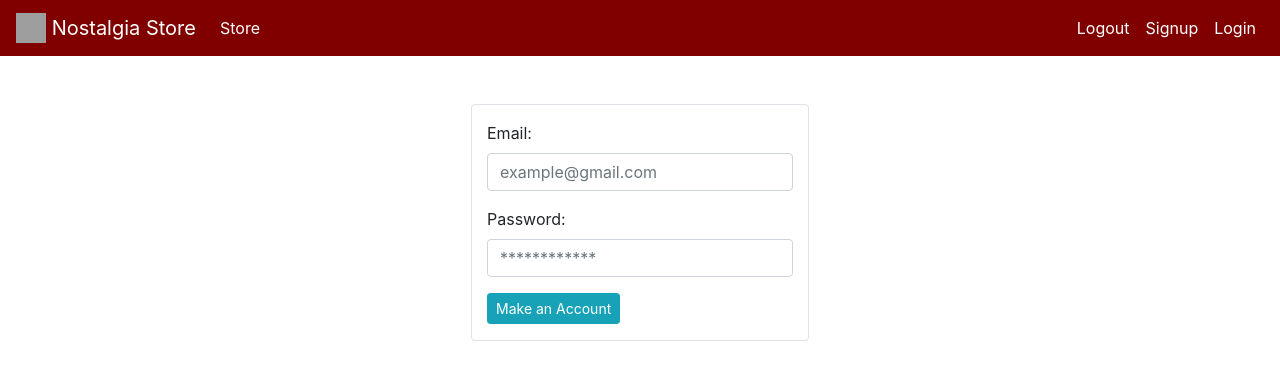
After one commit to satyakinkohli/Ashoka_AP1, a Django app: page /signup in a window 1280 px wide. The commit adds this page. Shown: the top 380 px of the page. Run offline with Django 3.2, Linux system fonts and the light colour scheme; some libraries are stand-ins or nearby versions; grey boxes are pictures that could not be loaded.

Commit message:
Signup page added

```diff
--- a/Store/templates/base.html
+++ b/Store/templates/base.html
@@ -25,7 +25,7 @@
       <div class="collapse navbar-collapse" id="navbarSupportedContent">
         <ul class="navbar-nav mr-auto">
           <li class="nav-item active">
-            <a class="nav-link" href="#">Store <span class="sr-only">(current)</span></a>
+            <a class="nav-link" href="#" style="color: white">Store <span class="sr-only">(current)</span></a>
           </li>
 
 
@@ -34,13 +34,13 @@
 
         <ul class="navbar-nav my-2 my-lg-0">
           <li class="nav-item">
-            <a class="nav-link" href="#">Logout <span class="sr-only">(current)</span></a>
+            <a class="nav-link" colors href="#" style="color: white">Logout <span class="sr-only">(current)</span></a>
           </li>
           <li class="nav-item">
-            <a class="nav-link" href="#">Signup <span class="sr-only">(current)</span></a>
+            <a class="nav-link" href="/signup" style="color: white">Signup <span class="sr-only">(current)</span></a>
           </li>
           <li class="nav-item">
-            <a class="nav-link" href="#">Login <span class="sr-only">(current)</span></a>
+            <a class="nav-link" href="#" style="color: white">Login <span class="sr-only">(current)</span></a>
           </li>
 
 
--- /dev/null
+++ b/Store/templates/signup.html
@@ -0,0 +1,31 @@
+{% extends 'base.html' %}
+
+{% block content %}
+
+<div class="container">
+    <div class="p-4 m-4">
+        <div class="col-lg-4 mx-auto border rounded pt-3">
+            <form action="">
+
+                <!-- email -->
+                <div class="form-group">
+                  <label for="Email">Email:</label>
+                  <input type="email" name="email" id="" class="form-control" placeholder="example@gmail.com">
+                </div>
+
+                <!-- email -->
+                <div class="form-group">
+                    <label for="Password">Password:</label>
+                    <input type="password" name="password" id="" class="form-control" placeholder="************">
+                </div>
+
+                <div class="form-group">
+                    <input class="btn btn-sm btn-info" type="submit" value="Make an Account">
+                </div>
+
+            </form>
+        </div>
+    </div>
+</div>
+
+{% endblock %}
--- a/Store/urls.py
+++ b/Store/urls.py
@@ -1,8 +1,9 @@
 from django.contrib import admin
 from django.urls import path
 
-from .views import index
+from .views import index, signup
 
 urlpatterns = [
     path('', index),
+    path('signup', signup)
 ]
--- a/Store/views.py
+++ b/Store/views.py
@@ -21,4 +21,7 @@ def index(request):
     data = {'products': products, 'categories': categories}
 
     return render(request, 'index.html', data)
-    # return HttpResponse("Request Received")
+
+
+def signup(request):
+    return render(request, 'signup.html')
```
